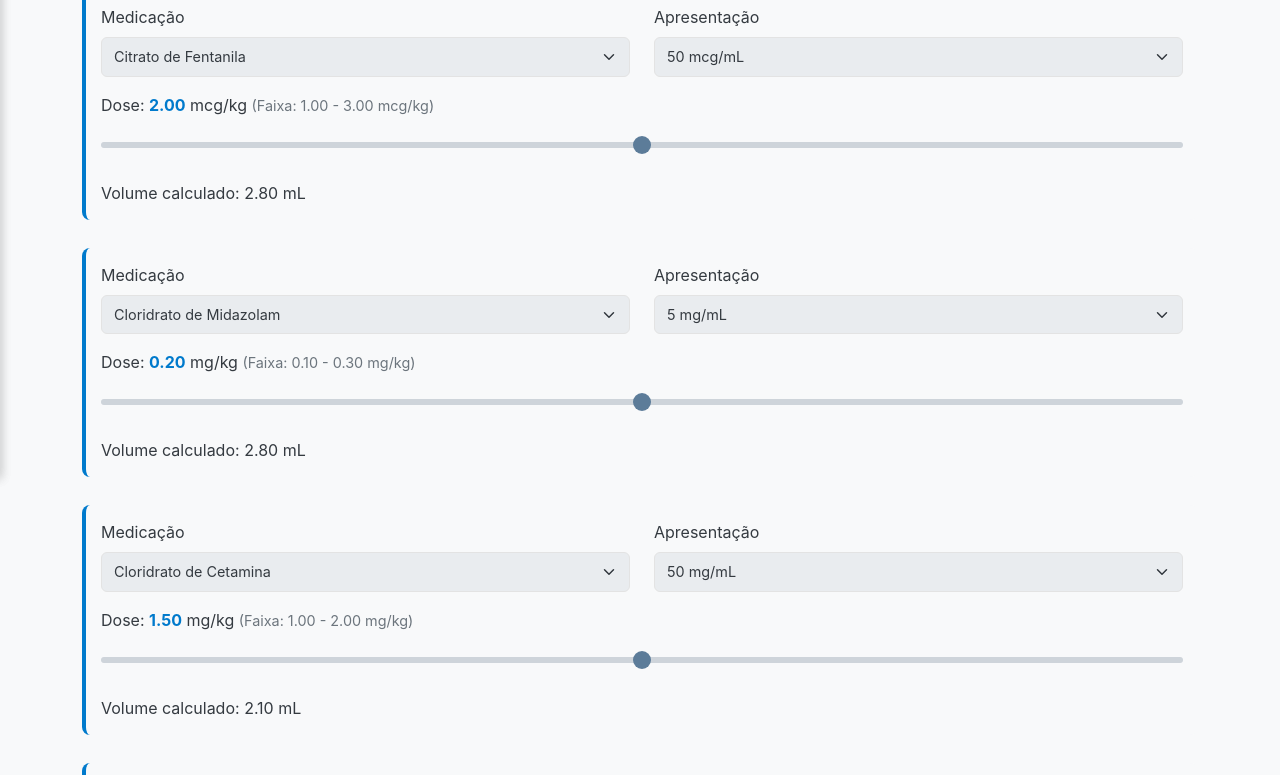
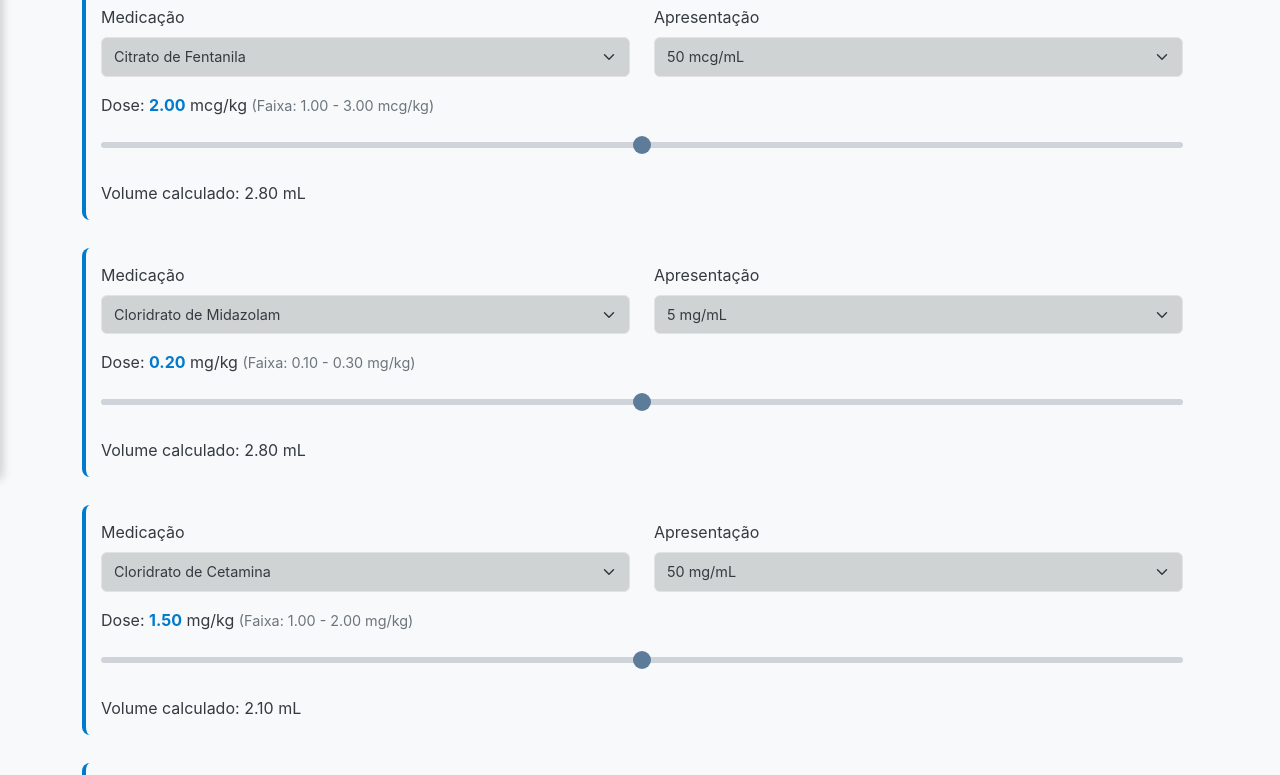
Before and after one commit to LucasDanielSFF/medisyn-app, a plain HTML site: page calculadora.html in a window 1280 px wide. Shown: the part 321-1096 px from the top of the page. Drawn offline with nearby package versions, Linux system fonts and the light colour scheme.

Commit message:
Atualizar o styles.css

```diff
--- a/public/css/styles.css
+++ b/public/css/styles.css
@@ -6,13 +6,14 @@
   --form-bg-dark: #404040;
   --text-secondary: #9FA6AD;
   --accent: #007ACC;
-  --accent-secondary: #C76C59;
+  --accent-secondary: #A8C0CE;
+  --accent-tertiary: #C76C59;
   --slider-bar-dark: #5C5C5C;
   --slider-thumb-dark: #3D637C;
   --error: #FF3860;
 
   --bg-light: #F8F9FA;
-  --bg-lighter: #E9ECEF;
+  --bg-lighter: #D0D3D4;
   --text-light: #343A40;
   --text-secondary-light: #6C757D;
   --accent-light: #007ACC;
```
